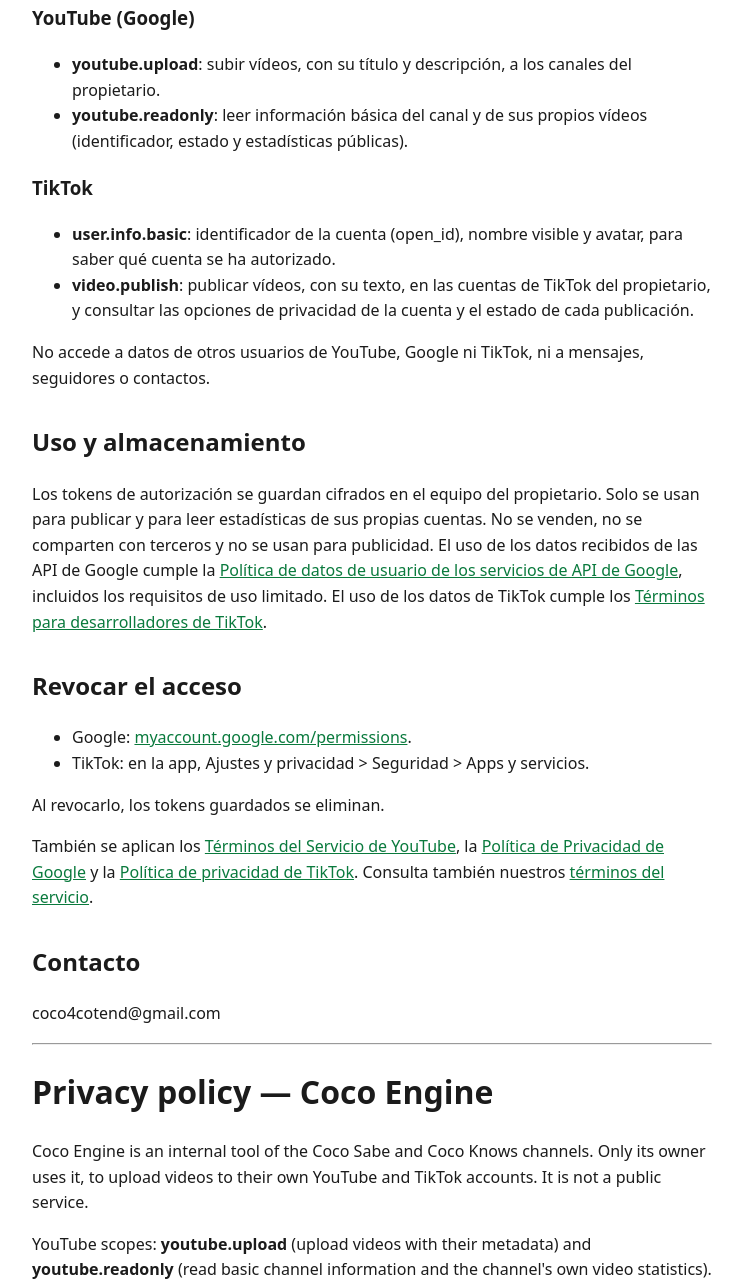
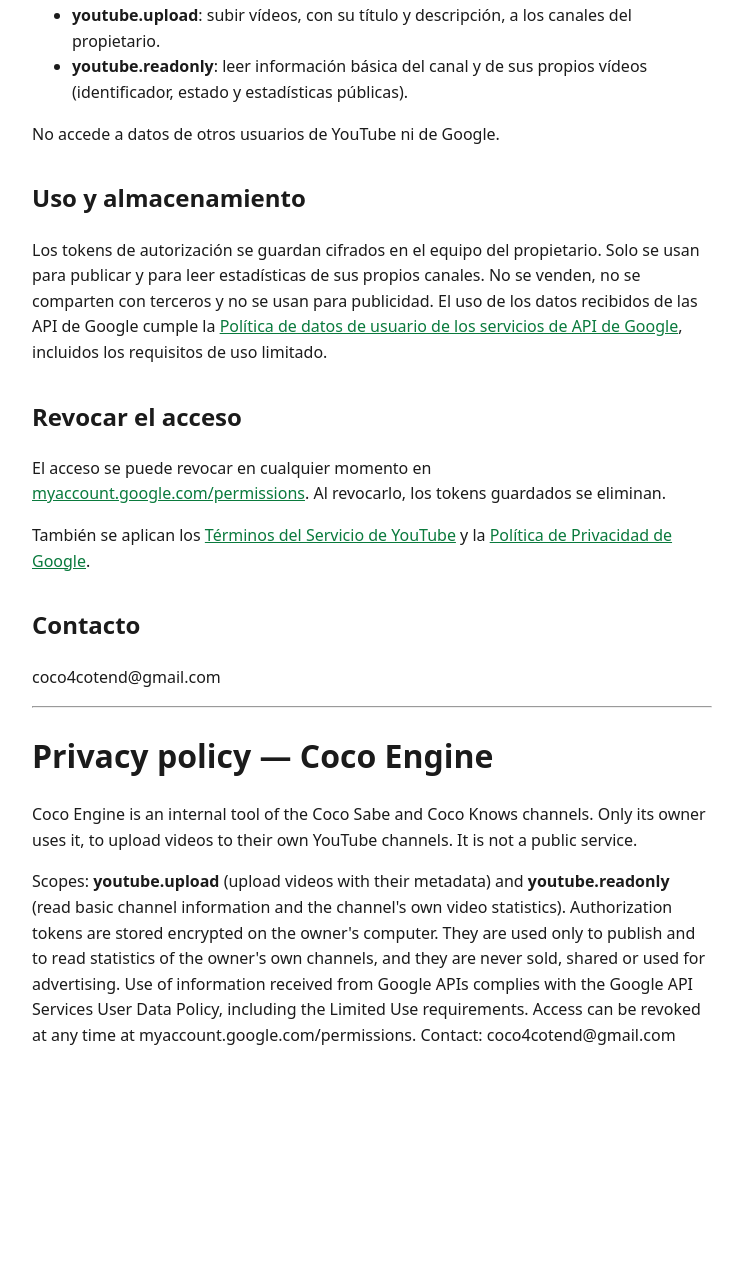
Before and after one commit to cocosabe/cocosabe.github.io, a plain HTML site: page privacy.html in a window 1280 px wide. Shown: the part 326-1612 px from the top of the page, without its empty margins (268-1011 px from the left). After the commit the page ends 1423 px from the top, so only its background shows below. Drawn offline with Linux system fonts and the light colour scheme.

Commit message:
Add files via upload

```diff
--- a/privacy.html
+++ b/privacy.html
@@ -15,41 +15,28 @@
 <p>Última actualización: 16 de noviembre de 2026.</p>
 
 <p>Coco Engine es una herramienta interna de los canales Coco Sabe y Coco Knows. Solo la usa su propietario para subir
-vídeos a sus propias cuentas de YouTube y TikTok. No es un servicio abierto al público.</p>
+vídeos a sus propios canales de YouTube. No es un servicio abierto al público.</p>
 
 <h2>Datos a los que accede</h2>
-<h3>YouTube (Google)</h3>
 <ul>
   <li><strong>youtube.upload</strong>: subir vídeos, con su título y descripción, a los canales del propietario.</li>
   <li><strong>youtube.readonly</strong>: leer información básica del canal y de sus propios vídeos (identificador, estado y estadísticas públicas).</li>
 </ul>
-<h3>TikTok</h3>
-<ul>
-  <li><strong>user.info.basic</strong>: identificador de la cuenta (open_id), nombre visible y avatar, para saber qué cuenta se ha autorizado.</li>
-  <li><strong>video.publish</strong>: publicar vídeos, con su texto, en las cuentas de TikTok del propietario, y consultar las opciones de
-  privacidad de la cuenta y el estado de cada publicación.</li>
-</ul>
-<p>No accede a datos de otros usuarios de YouTube, Google ni TikTok, ni a mensajes, seguidores o contactos.</p>
+<p>No accede a datos de otros usuarios de YouTube ni de Google.</p>
 
 <h2>Uso y almacenamiento</h2>
 <p>Los tokens de autorización se guardan cifrados en el equipo del propietario. Solo se usan para publicar y para leer
-estadísticas de sus propias cuentas. No se venden, no se comparten con terceros y no se usan para publicidad. El uso de los
+estadísticas de sus propios canales. No se venden, no se comparten con terceros y no se usan para publicidad. El uso de los
 datos recibidos de las API de Google cumple la
 <a href="https://developers.google.com/terms/api-services-user-data-policy">Política de datos de usuario de los servicios de API de Google</a>,
-incluidos los requisitos de uso limitado. El uso de los datos de TikTok cumple los
-<a href="https://www.tiktok.com/legal/page/global/tik-tok-developer-terms-of-service/en">Términos para desarrolladores de TikTok</a>.</p>
+incluidos los requisitos de uso limitado.</p>
 
 <h2>Revocar el acceso</h2>
-<ul>
-  <li>Google: <a href="https://myaccount.google.com/permissions">myaccount.google.com/permissions</a>.</li>
-  <li>TikTok: en la app, Ajustes y privacidad &gt; Seguridad &gt; Apps y servicios.</li>
-</ul>
-<p>Al revocarlo, los tokens guardados se eliminan.</p>
+<p>El acceso se puede revocar en cualquier momento en
+<a href="https://myaccount.google.com/permissions">myaccount.google.com/permissions</a>. Al revocarlo, los tokens guardados se eliminan.</p>
 
-<p>También se aplican los <a href="https://www.youtube.com/t/terms">Términos del Servicio de YouTube</a>, la
-<a href="https://policies.google.com/privacy">Política de Privacidad de Google</a> y la
-<a href="https://www.tiktok.com/legal/page/eea/privacy-policy/es">Política de privacidad de TikTok</a>.
-Consulta también nuestros <a href="terms.html">términos del servicio</a>.</p>
+<p>También se aplican los <a href="https://www.youtube.com/t/terms">Términos del Servicio de YouTube</a> y la
+<a href="https://policies.google.com/privacy">Política de Privacidad de Google</a>.</p>
 
 <h2>Contacto</h2>
 <p>coco4cotend@gmail.com</p>
@@ -57,17 +44,12 @@ Consulta también nuestros <a href="terms.html">términos del servicio</a>.</p>
 <hr>
 <h1>Privacy policy — Coco Engine</h1>
 <p>Coco Engine is an internal tool of the Coco Sabe and Coco Knows channels. Only its owner uses it, to upload videos to
-their own YouTube and TikTok accounts. It is not a public service.</p>
-<p>YouTube scopes: <strong>youtube.upload</strong> (upload videos with their metadata) and <strong>youtube.readonly</strong> (read basic
-channel information and the channel's own video statistics).</p>
-<p>TikTok scopes: <strong>user.info.basic</strong> (account id, display name and avatar, to know which account was authorised) and
-<strong>video.publish</strong> (post videos with their caption to the owner's own TikTok accounts, read the account's privacy options
-and the status of each post).</p>
-<p>No data of other users is accessed. Authorization tokens are stored encrypted on the owner's computer. They are used only to
-publish and to read statistics of the owner's own accounts, and they are never sold, shared or used for advertising. Use of
-information received from Google APIs complies with the Google API Services User Data Policy, including the Limited Use
-requirements. Use of TikTok data complies with the TikTok Developer Terms of Service. Access can be revoked at any time at
-myaccount.google.com/permissions (Google) or in the TikTok app under Settings and privacy &gt; Security &gt; Apps and services.
-See also our <a href="terms.html">terms of service</a>. Contact: coco4cotend@gmail.com</p>
+their own YouTube channels. It is not a public service.</p>
+<p>Scopes: <strong>youtube.upload</strong> (upload videos with their metadata) and <strong>youtube.readonly</strong> (read basic
+channel information and the channel's own video statistics). Authorization tokens are stored encrypted on the owner's
+computer. They are used only to publish and to read statistics of the owner's own channels, and they are never sold, shared
+or used for advertising. Use of information received from Google APIs complies with the Google API Services User Data
+Policy, including the Limited Use requirements. Access can be revoked at any time at myaccount.google.com/permissions.
+Contact: coco4cotend@gmail.com</p>
 </body>
 </html>
```
Also changed, not shown: index.html (+1 -2 lines), tiktokv0jNVrUwdhtJxktVyeacWC57pPzPM63K.txt (added).
